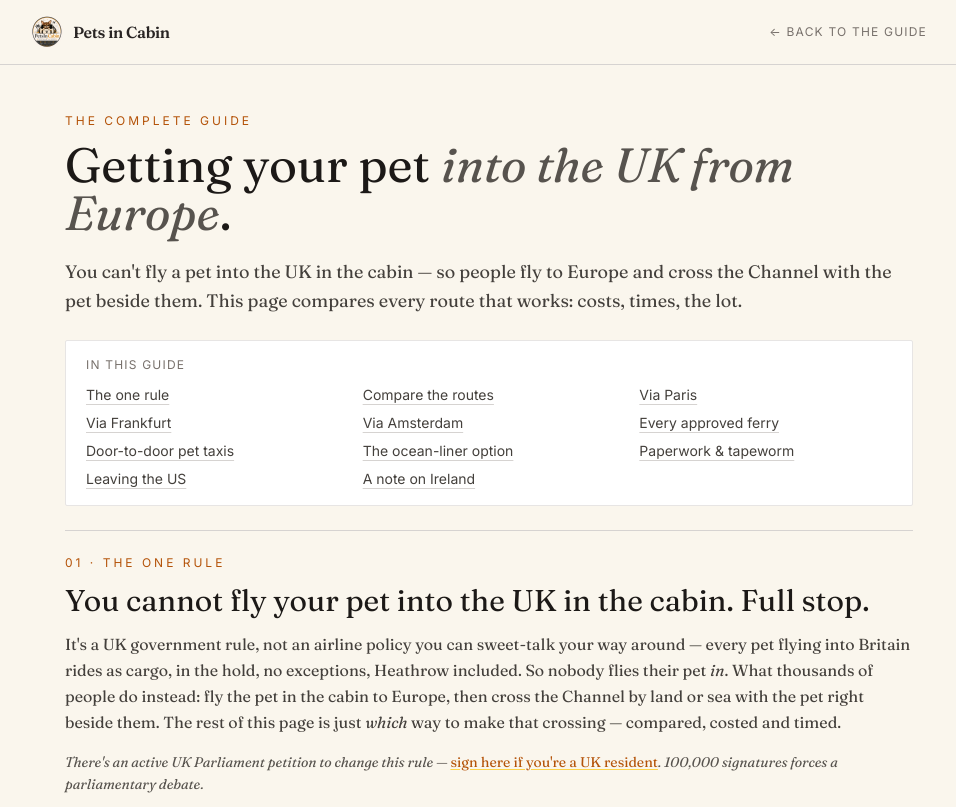
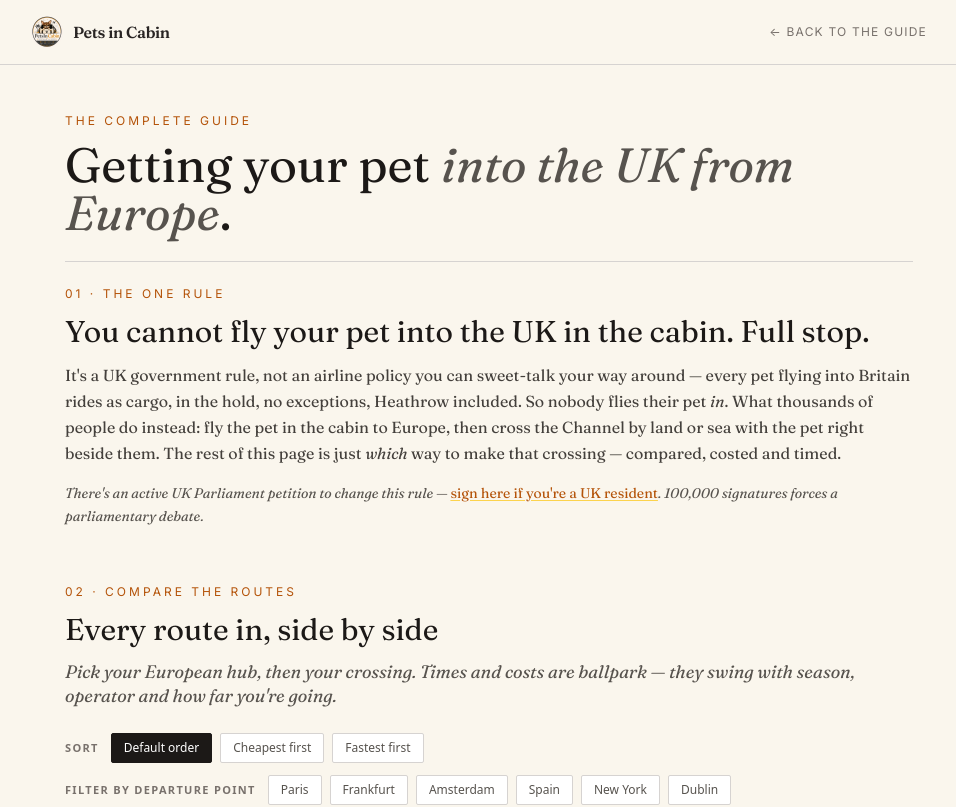
Before and after one commit to rupindermahay/petsincabin, a Next.js app: page /getting-your-pet-into-the-uk in a window 1280 px wide. Shown: the top 807 px of the page, without its empty margins (151-1107 px from the left). Built offline with nearby package versions, Linux system fonts and the light colour scheme.

Commit message:
Add files via upload

```diff
--- a/pages/getting-your-pet-into-the-uk.js
+++ b/pages/getting-your-pet-into-the-uk.js
@@ -45,30 +45,9 @@ export default function GettingYourPetIntoTheUK() {
             The complete guide
           </div>
 
-          <h1 className="font-serif text-4xl md:text-5xl leading-[1.05] text-stone-900 mb-5">
+          <h1 className="font-serif text-4xl md:text-5xl leading-[1.05] text-stone-900 mb-6">
             Getting your pet <span className="italic text-stone-600">into the UK from Europe</span>.
           </h1>
-
-          <p className="font-serif text-lg text-stone-700 leading-relaxed mb-6">
-            You can't fly a pet into the UK in the cabin — so people fly to Europe and cross the Channel with the pet beside them. This page compares every route that works: costs, times, the lot.
-          </p>
-
-          <div className="bg-white border border-stone-200 rounded-sm px-5 py-4 mb-6">
-            <div className="text-xs uppercase tracking-widest text-stone-500 mb-3">In this guide</div>
-            <div className="grid grid-cols-2 md:grid-cols-3 gap-x-6 gap-y-2 text-sm">
-              <a href="#why" className="block text-stone-700 hover:text-amber-700 underline decoration-stone-300 hover:decoration-amber-600 underline-offset-4">The one rule</a>
-              <a href="#compare" className="block text-stone-700 hover:text-amber-700 underline decoration-stone-300 hover:decoration-amber-600 underline-offset-4">Compare the routes</a>
-              <a href="#via-paris" className="block text-stone-700 hover:text-amber-700 underline decoration-stone-300 hover:decoration-amber-600 underline-offset-4">Via Paris</a>
-              <a href="#via-frankfurt" className="block text-stone-700 hover:text-amber-700 underline decoration-stone-300 hover:decoration-amber-600 underline-offset-4">Via Frankfurt</a>
-              <a href="#via-amsterdam" className="block text-stone-700 hover:text-amber-700 underline decoration-stone-300 hover:decoration-amber-600 underline-offset-4">Via Amsterdam</a>
-              <a href="#ferries" className="block text-stone-700 hover:text-amber-700 underline decoration-stone-300 hover:decoration-amber-600 underline-offset-4">Every approved ferry</a>
-              <a href="#pet-taxis" className="block text-stone-700 hover:text-amber-700 underline decoration-stone-300 hover:decoration-amber-600 underline-offset-4">Door-to-door pet taxis</a>
-              <a href="#qm2" className="block text-stone-700 hover:text-amber-700 underline decoration-stone-300 hover:decoration-amber-600 underline-offset-4">The ocean-liner option</a>
-              <a href="#paperwork" className="block text-stone-700 hover:text-amber-700 underline decoration-stone-300 hover:decoration-amber-600 underline-offset-4">Paperwork &amp; tapeworm</a>
-              <a href="#usda" className="block text-stone-700 hover:text-amber-700 underline decoration-stone-300 hover:decoration-amber-600 underline-offset-4">Leaving the US</a>
-              <a href="#ireland" className="block text-stone-700 hover:text-amber-700 underline decoration-stone-300 hover:decoration-amber-600 underline-offset-4">A note on Ireland</a>
-            </div>
-          </div>
 
           <div className="h-px bg-stone-300 mb-6" />
 
```
